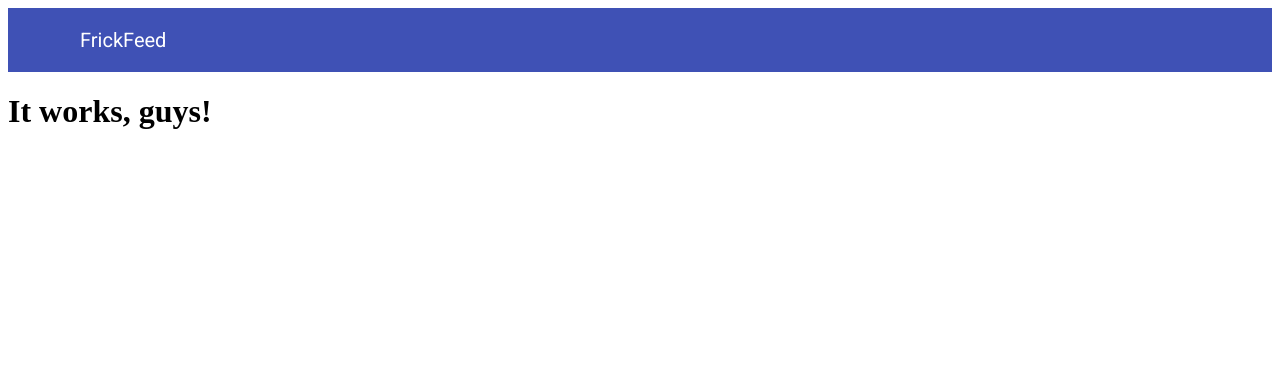
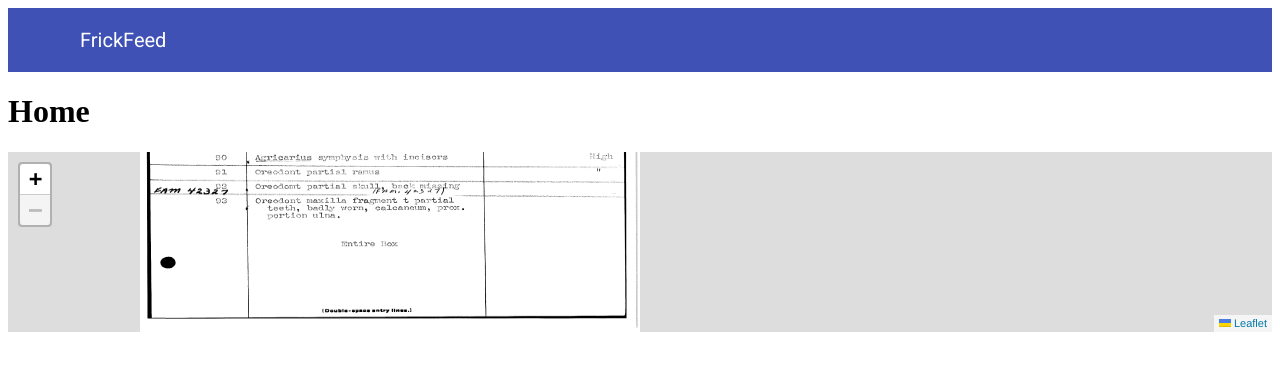
Before and after one commit to HackTheDinos/frickfeed, a Django app: template frickfeed/templates/index.html in a window 1280 px wide. Shown: the top 371 px of the page. Run offline with Django 3.2, Linux system fonts and the light colour scheme; the template is opened without the code that fills it, so the values that code supplies are empty; some libraries are stand-ins or nearby versions.

Commit message:
Added image viewer for shipping record

```diff
--- /dev/null
+++ b/frickfeed/static/css/leaflet.css
@@ -0,0 +1,479 @@
+/* required styles */
+
+.leaflet-map-pane,
+.leaflet-tile,
+.leaflet-marker-icon,
+.leaflet-marker-shadow,
+.leaflet-tile-pane,
+.leaflet-tile-container,
+.leaflet-overlay-pane,
+.leaflet-shadow-pane,
+.leaflet-marker-pane,
+.leaflet-popup-pane,
+.leaflet-overlay-pane svg,
+.leaflet-zoom-box,
+.leaflet-image-layer,
+.leaflet-layer {
+	position: absolute;
+	left: 0;
+	top: 0;
+	}
+.leaflet-container {
+	overflow: hidden;
+	-ms-touch-action: none;
+	touch-action: none;
+	}
+.leaflet-tile,
+.leaflet-marker-icon,
+.leaflet-marker-shadow {
+	-webkit-user-select: none;
+	   -moz-user-select: none;
+	        user-select: none;
+	-webkit-user-drag: none;
+	}
+.leaflet-marker-icon,
+.leaflet-marker-shadow {
+	display: block;
+	}
+/* map is broken in FF if you have max-width: 100% on tiles */
+.leaflet-container img {
+	max-width: none !important;
+	}
+/* stupid Android 2 doesn't understand "max-width: none" properly */
+.leaflet-container img.leaflet-image-layer {
+	max-width: 15000px !important;
+	}
+.leaflet-tile {
+	filter: inherit;
+	visibility: hidden;
+	}
+.leaflet-tile-loaded {
+	visibility: inherit;
+	}
+.leaflet-zoom-box {
+	width: 0;
+	height: 0;
+	}
+/* workaround for https://bugzilla.mozilla.org/show_bug.cgi?id=888319 */
+.leaflet-overlay-pane svg {
+	-moz-user-select: none;
+	}
+
+.leaflet-tile-pane    { z-index: 2; }
+.leaflet-objects-pane { z-index: 3; }
+.leaflet-overlay-pane { z-index: 4; }
+.leaflet-shadow-pane  { z-index: 5; }
+.leaflet-marker-pane  { z-index: 6; }
+.leaflet-popup-pane   { z-index: 7; }
+
+.leaflet-vml-shape {
+	width: 1px;
+	height: 1px;
+	}
+.lvml {
+	behavior: url(#default#VML);
+	display: inline-block;
+	position: absolute;
+	}
+
+
+/* control positioning */
+
+.leaflet-control {
+	position: relative;
+	z-index: 7;
+	pointer-events: auto;
+	}
+.leaflet-top,
+.leaflet-bottom {
+	position: absolute;
+	z-index: 1000;
+	pointer-events: none;
+	}
+.leaflet-top {
+	top: 0;
+	}
+.leaflet-right {
+	right: 0;
+	}
+.leaflet-bottom {
+	bottom: 0;
+	}
+.leaflet-left {
+	left: 0;
+	}
+.leaflet-control {
+	float: left;
+	clear: both;
+	}
+.leaflet-right .leaflet-control {
+	float: right;
+	}
+.leaflet-top .leaflet-control {
+	margin-top: 10px;
+	}
+.leaflet-bottom .leaflet-control {
+	margin-bottom: 10px;
+	}
+.leaflet-left .leaflet-control {
+	margin-left: 10px;
+	}
+.leaflet-right .leaflet-control {
+	margin-right: 10px;
+	}
+
+
+/* zoom and fade animations */
+
+.leaflet-fade-anim .leaflet-tile,
+.leaflet-fade-anim .leaflet-popup {
+	opacity: 0;
+	-webkit-transition: opacity 0.2s linear;
+	   -moz-transition: opacity 0.2s linear;
+	     -o-transition: opacity 0.2s linear;
+	        transition: opacity 0.2s linear;
+	}
+.leaflet-fade-anim .leaflet-tile-loaded,
+.leaflet-fade-anim .leaflet-map-pane .leaflet-popup {
+	opacity: 1;
+	}
+
+.leaflet-zoom-anim .leaflet-zoom-animated {
+	-webkit-transition: -webkit-transform 0.25s cubic-bezier(0,0,0.25,1);
+	   -moz-transition:    -moz-transform 0.25s cubic-bezier(0,0,0.25,1);
+	     -o-transition:      -o-transform 0.25s cubic-bezier(0,0,0.25,1);
+	        transition:         transform 0.25s cubic-bezier(0,0,0.25,1);
+	}
+.leaflet-zoom-anim .leaflet-tile,
+.leaflet-pan-anim .leaflet-tile,
+.leaflet-touching .leaflet-zoom-animated {
+	-webkit-transition: none;
+	   -moz-transition: none;
+	     -o-transition: none;
+	        transition: none;
+	}
+
+.leaflet-zoom-anim .leaflet-zoom-hide {
+	visibility: hidden;
+	}
+
+
+/* cursors */
+
+.leaflet-clickable {
+	cursor: pointer;
+	}
+.leaflet-container {
+	cursor: -webkit-grab;
+	cursor:    -moz-grab;
+	}
+.leaflet-popup-pane,
+.leaflet-control {
+	cursor: auto;
+	}
+.leaflet-dragging .leaflet-container,
+.leaflet-dragging .leaflet-clickable {
+	cursor: move;
+	cursor: -webkit-grabbing;
+	cursor:    -moz-grabbing;
+	}
+
+
+/* visual tweaks */
+
+.leaflet-container {
+	background: #ddd;
+	outline: 0;
+	}
+.leaflet-container a {
+	color: #0078A8;
+	}
+.leaflet-container a.leaflet-active {
+	outline: 2px solid orange;
+	}
+.leaflet-zoom-box {
+	border: 2px dotted #38f;
+	background: rgba(255,255,255,0.5);
+	}
+
+
+/* general typography */
+.leaflet-container {
+	font: 12px/1.5 "Helvetica Neue", Arial, Helvetica, sans-serif;
+	}
+
+
+/* general toolbar styles */
+
+.leaflet-bar {
+	box-shadow: 0 1px 5px rgba(0,0,0,0.65);
+	border-radius: 4px;
+	}
+.leaflet-bar a,
+.leaflet-bar a:hover {
+	background-color: #fff;
+	border-bottom: 1px solid #ccc;
+	width: 26px;
+	height: 26px;
+	line-height: 26px;
+	display: block;
+	text-align: center;
+	text-decoration: none;
+	color: black;
+	}
+.leaflet-bar a,
+.leaflet-control-layers-toggle {
+	background-position: 50% 50%;
+	background-repeat: no-repeat;
+	display: block;
+	}
+.leaflet-bar a:hover {
+	background-color: #f4f4f4;
+	}
+.leaflet-bar a:first-child {
+	border-top-left-radius: 4px;
+	border-top-right-radius: 4px;
+	}
+.leaflet-bar a:last-child {
+	border-bottom-left-radius: 4px;
+	border-bottom-right-radius: 4px;
+	border-bottom: none;
+	}
+.leaflet-bar a.leaflet-disabled {
+	cursor: default;
+	background-color: #f4f4f4;
+	color: #bbb;
+	}
+
+.leaflet-touch .leaflet-bar a {
+	width: 30px;
+	height: 30px;
+	line-height: 30px;
+	}
+
+
+/* zoom control */
+
+.leaflet-control-zoom-in,
+.leaflet-control-zoom-out {
+	font: bold 18px 'Lucida Console', Monaco, monospace;
+	text-indent: 1px;
+	}
+.leaflet-control-zoom-out {
+	font-size: 20px;
+	}
+
+.leaflet-touch .leaflet-control-zoom-in {
+	font-size: 22px;
+	}
+.leaflet-touch .leaflet-control-zoom-out {
+	font-size: 24px;
+	}
+
+
+/* layers control */
+
+.leaflet-control-layers {
+	box-shadow: 0 1px 5px rgba(0,0,0,0.4);
+	background: #fff;
+	border-radius: 5px;
+	}
+.leaflet-control-layers-toggle {
+	background-image: url(images/layers.png);
+	width: 36px;
+	height: 36px;
+	}
+.leaflet-retina .leaflet-control-layers-toggle {
+	background-image: url(images/layers-2x.png);
+	background-size: 26px 26px;
+	}
+.leaflet-touch .leaflet-control-layers-toggle {
+	width: 44px;
+	height: 44px;
+	}
+.leaflet-control-layers .leaflet-control-layers-list,
+.leaflet-control-layers-expanded .leaflet-control-layers-toggle {
+	display: none;
+	}
+.leaflet-control-layers-expanded .leaflet-control-layers-list {
+	display: block;
+	position: relative;
+	}
+.leaflet-control-layers-expanded {
+	padding: 6px 10px 6px 6px;
+	color: #333;
+	background: #fff;
+	}
+.leaflet-control-layers-selector {
+	margin-top: 2px;
+	position: relative;
+	top: 1px;
+	}
+.leaflet-control-layers label {
+	display: block;
+	}
+.leaflet-control-layers-separator {
+	height: 0;
+	border-top: 1px solid #ddd;
+	margin: 5px -10px 5px -6px;
+	}
+
+
+/* attribution and scale controls */
+
+.leaflet-container .leaflet-control-attribution {
+	background: #fff;
+	background: rgba(255, 255, 255, 0.7);
+	margin: 0;
+	}
+.leaflet-control-attribution,
+.leaflet-control-scale-line {
+	padding: 0 5px;
+	color: #333;
+	}
+.leaflet-control-attribution a {
+	text-decoration: none;
+	}
+.leaflet-control-attribution a:hover {
+	text-decoration: underline;
+	}
+.leaflet-container .leaflet-control-attribution,
+.leaflet-container .leaflet-control-scale {
+	font-size: 11px;
+	}
+.leaflet-left .leaflet-control-scale {
+	margin-left: 5px;
+	}
+.leaflet-bottom .leaflet-control-scale {
+	margin-bottom: 5px;
+	}
+.leaflet-control-scale-line {
+	border: 2px solid #777;
+	border-top: none;
+	line-height: 1.1;
+	padding: 2px 5px 1px;
+	font-size: 11px;
+	white-space: nowrap;
+	overflow: hidden;
+	-moz-box-sizing: content-box;
+	     box-sizing: content-box;
+
+	background: #fff;
+	background: rgba(255, 255, 255, 0.5);
+	}
+.leaflet-control-scale-line:not(:first-child) {
+	border-top: 2px solid #777;
+	border-bottom: none;
+	margin-top: -2px;
+	}
+.leaflet-control-scale-line:not(:first-child):not(:last-child) {
+	border-bottom: 2px solid #777;
+	}
+
+.leaflet-touch .leaflet-control-attribution,
+.leaflet-touch .leaflet-control-layers,
+.leaflet-touch .leaflet-bar {
+	box-shadow: none;
+	}
+.leaflet-touch .leaflet-control-layers,
+.leaflet-touch .leaflet-bar {
+	border: 2px solid rgba(0,0,0,0.2);
+	background-clip: padding-box;
+	}
+
+
+/* popup */
+
+.leaflet-popup {
+	position: absolute;
+	text-align: center;
+	}
+.leaflet-popup-content-wrapper {
+	padding: 1px;
+	text-align: left;
+	border-radius: 12px;
+	}
+.leaflet-popup-content {
+	margin: 13px 19px;
+	line-height: 1.4;
+	}
+.leaflet-popup-content p {
+	margin: 18px 0;
+	}
+.leaflet-popup-tip-container {
+	margin: 0 auto;
+	width: 40px;
+	height: 20px;
+	position: relative;
+	overflow: hidden;
+	}
+.leaflet-popup-tip {
+	width: 17px;
+	height: 17px;
+	padding: 1px;
+
+	margin: -10px auto 0;
+
+	-webkit-transform: rotate(45deg);
+	   -moz-transform: rotate(45deg);
+	    -ms-transform: rotate(45deg);
+	     -o-transform: rotate(45deg);
+	        transform: rotate(45deg);
+	}
+.leaflet-popup-content-wrapper,
+.leaflet-popup-tip {
+	background: white;
+
+	box-shadow: 0 3px 14px rgba(0,0,0,0.4);
+	}
+.leaflet-container a.leaflet-popup-close-button {
+	position: absolute;
+	top: 0;
+	right: 0;
+	padding: 4px 4px 0 0;
+	text-align: center;
+	width: 18px;
+	height: 14px;
+	font: 16px/14px Tahoma, Verdana, sans-serif;
+	color: #c3c3c3;
+	text-decoration: none;
+	font-weight: bold;
+	background: transparent;
+	}
+.leaflet-container a.leaflet-popup-close-button:hover {
+	color: #999;
+	}
+.leaflet-popup-scrolled {
+	overflow: auto;
+	border-bottom: 1px solid #ddd;
+	border-top: 1px solid #ddd;
+	}
+
+.leaflet-oldie .leaflet-popup-content-wrapper {
+	zoom: 1;
+	}
+.leaflet-oldie .leaflet-popup-tip {
+	width: 24px;
+	margin: 0 auto;
+
+	-ms-filter: "progid:DXImageTransform.Microsoft.Matrix(M11=0.70710678, M12=0.70710678, M21=-0.70710678, M22=0.70710678)";
+	filter: progid:DXImageTransform.Microsoft.Matrix(M11=0.70710678, M12=0.70710678, M21=-0.70710678, M22=0.70710678);
+	}
+.leaflet-oldie .leaflet-popup-tip-container {
+	margin-top: -1px;
+	}
+
+.leaflet-oldie .leaflet-control-zoom,
+.leaflet-oldie .leaflet-control-layers,
+.leaflet-oldie .leaflet-popup-content-wrapper,
+.leaflet-oldie .leaflet-popup-tip {
+	border: 1px solid #999;
+	}
+
+
+/* div icon */
+
+.leaflet-div-icon {
+	background: #fff;
+	border: 1px solid #666;
+	}
--- /dev/null
+++ b/frickfeed/static/js/image_viewer.js
@@ -0,0 +1,16 @@
+function init() {
+  var map = L.map('shippingRecord', {
+    maxZoom: 24,
+    minZoom: 1,
+    crs: L.CRS.Simple
+  }).setView([0, 0], 1);
+
+  map.setMaxBounds(new L.LatLngBounds([0,500], [500,0]));
+
+  var imageUrl = 'static/img/shipping_records/frick_1.png';
+  var imageBounds = [[250,0], [0,250]];
+
+  L.imageOverlay(imageUrl, imageBounds).addTo(map);
+}
+
+init();
--- a/frickfeed/templates/base.html
+++ b/frickfeed/templates/base.html
@@ -5,18 +5,39 @@
   <head>
     <title>{% block title %}{% endblock %}| FrickFeed</title>
     <meta name="viewport" content="width=device-width, initial-scale=1" />
-    <link rel="import" href="static/bower_components/paper-toolbar/paper-toolbar.html">
-    <link rel="import" href="static/bower_components/paper-menu/paper-menu.html">
+    <link rel="import" href="static/bower_components/paper-toolbar/paper-toolbar.html" />
+    <link rel="import" href="static/bower_components/paper-menu/paper-menu.html" />
     <script src="static/bower_components/webcomponentsjs/webcomponents-lite.min.js"></script>
+
+    <!-- Leaflet for Image Viewer -->
+    <link rel="stylesheet" href="static/css/leaflet.css" />
+    <script src="static/js/lib/leaflet.js"></script>
+    <style>
+      .shippingRecord {
+        height: 180px;
+      }
+    </style>
+    <!-- End Leaflet for Image Viewer -->
   </head>
+
   <body>
+    <!-- Header -->
     <header>
       <paper-toolbar>
         <div class="title">FrickFeed</div>
       </paper-toolbar>
     </header>
+
+    <!-- Content -->
     <div id="content">
+
       {% block content %}{% endblock %}
+
+      <div id="shippingRecord" class="shippingRecord"></div>
+
     </div>
+
+    <!-- Scripts -->
+    <script src="static/js/image_viewer.js"></script>
   </body>
 </html>
--- a/frickfeed/templates/index.html
+++ b/frickfeed/templates/index.html
@@ -1,8 +1,5 @@
 {% extends 'base.html' %}
 
 {% block content %}
-  {% comment %}
-    This is where the app entry point should live.
-  {% endcomment %}
-  <h1>It works, guys!</h1>
+  <h1>Home</h1>
 {% endblock %}
```
Also changed, not shown: frickfeed/static/img/shipping_records/frick_1.png (added), frickfeed/static/img/shipping_records/frick_2.png (added).
